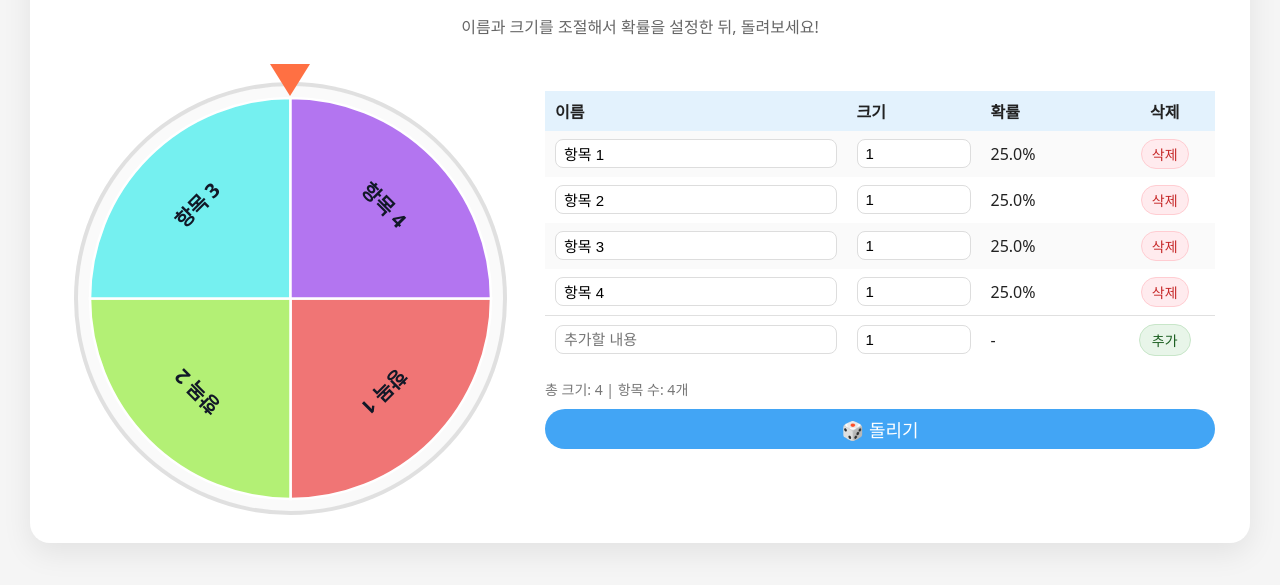
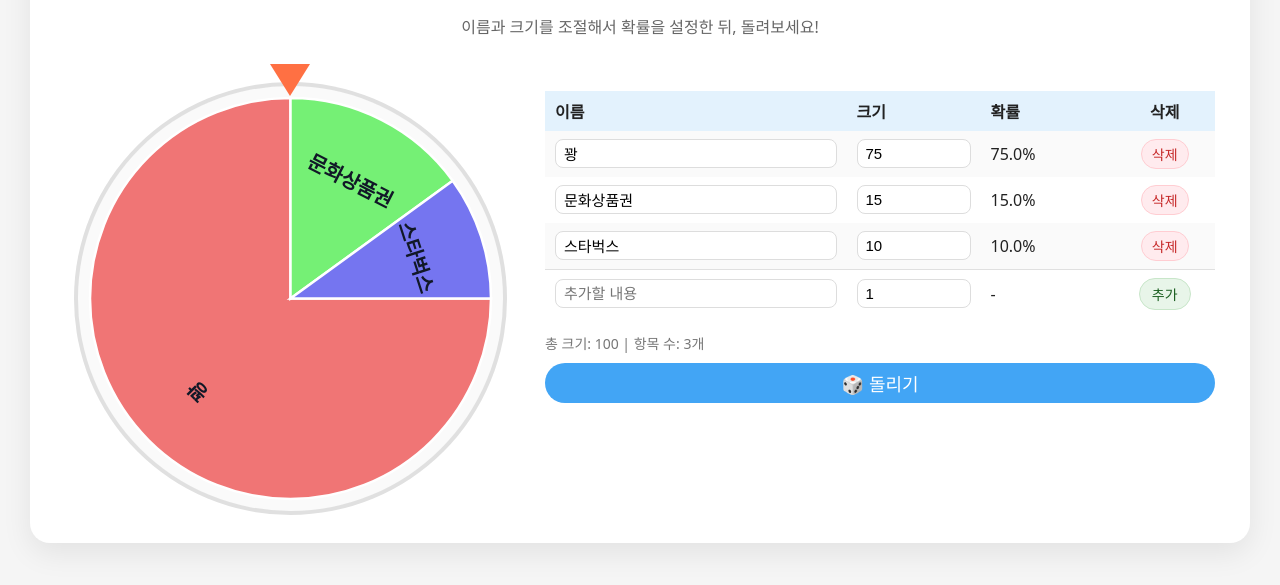
Before and after one commit to Danto7632/spinning_wheel, a plain HTML site: page index.html in a window 1280 px wide. Shown: the part 177-762 px from the top of the page. Drawn offline with Linux system fonts and the light colour scheme.

Commit message:
Remove items from items array in index.html

```diff
--- a/index.html
+++ b/index.html
@@ -384,10 +384,9 @@
       const themeToggle = document.getElementById("themeToggle");
 
       let items = [
-        { name: "항목 1", size: 1 },
-        { name: "항목 2", size: 1 },
-        { name: "항목 3", size: 1 },
-        { name: "항목 4", size: 1 }
+        { name: "꽝", size: 75 },
+        { name: "문화상품권", size: 15 },
+        { name: "스타벅스", size: 10 }
       ];
 
       let rotation = 0;
```
